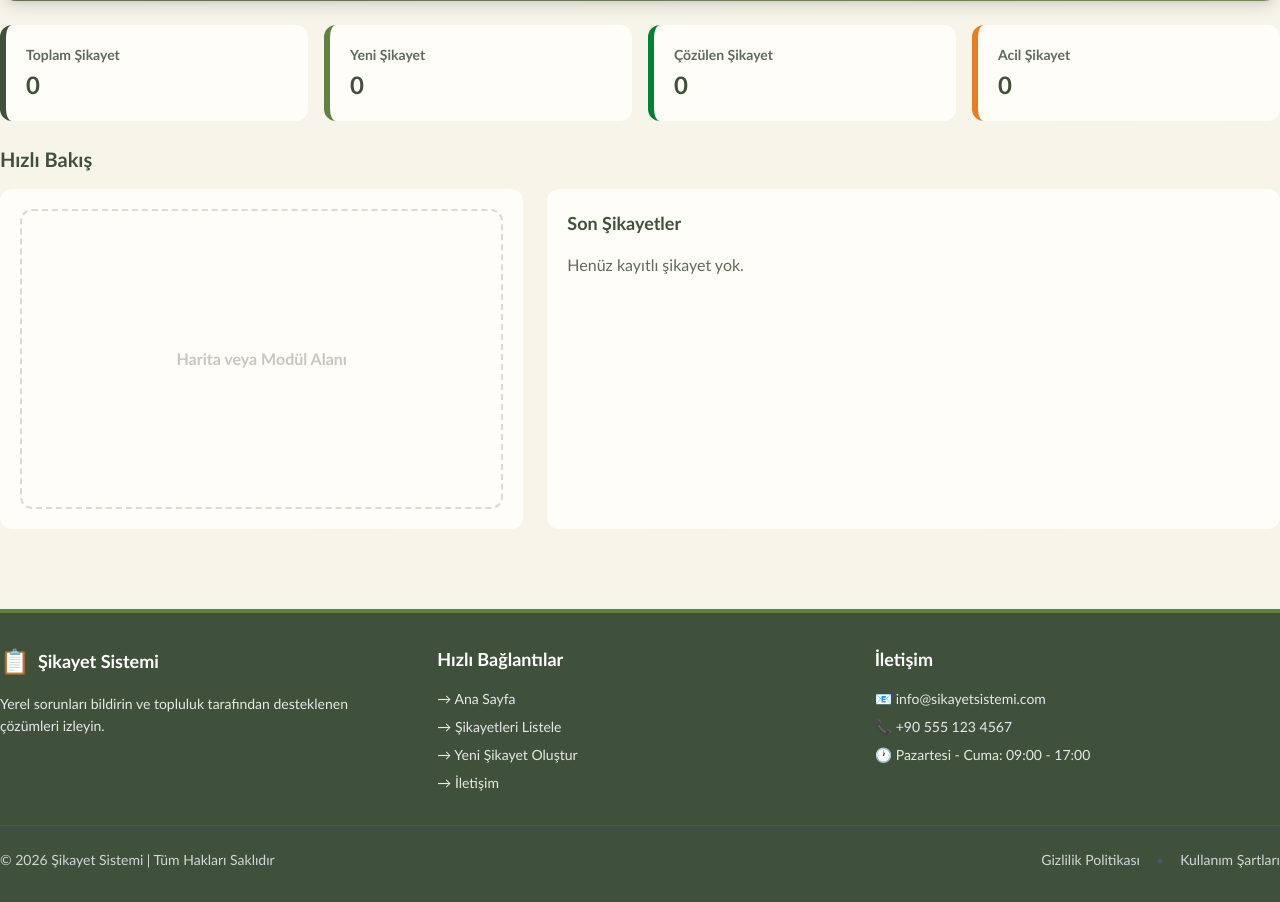
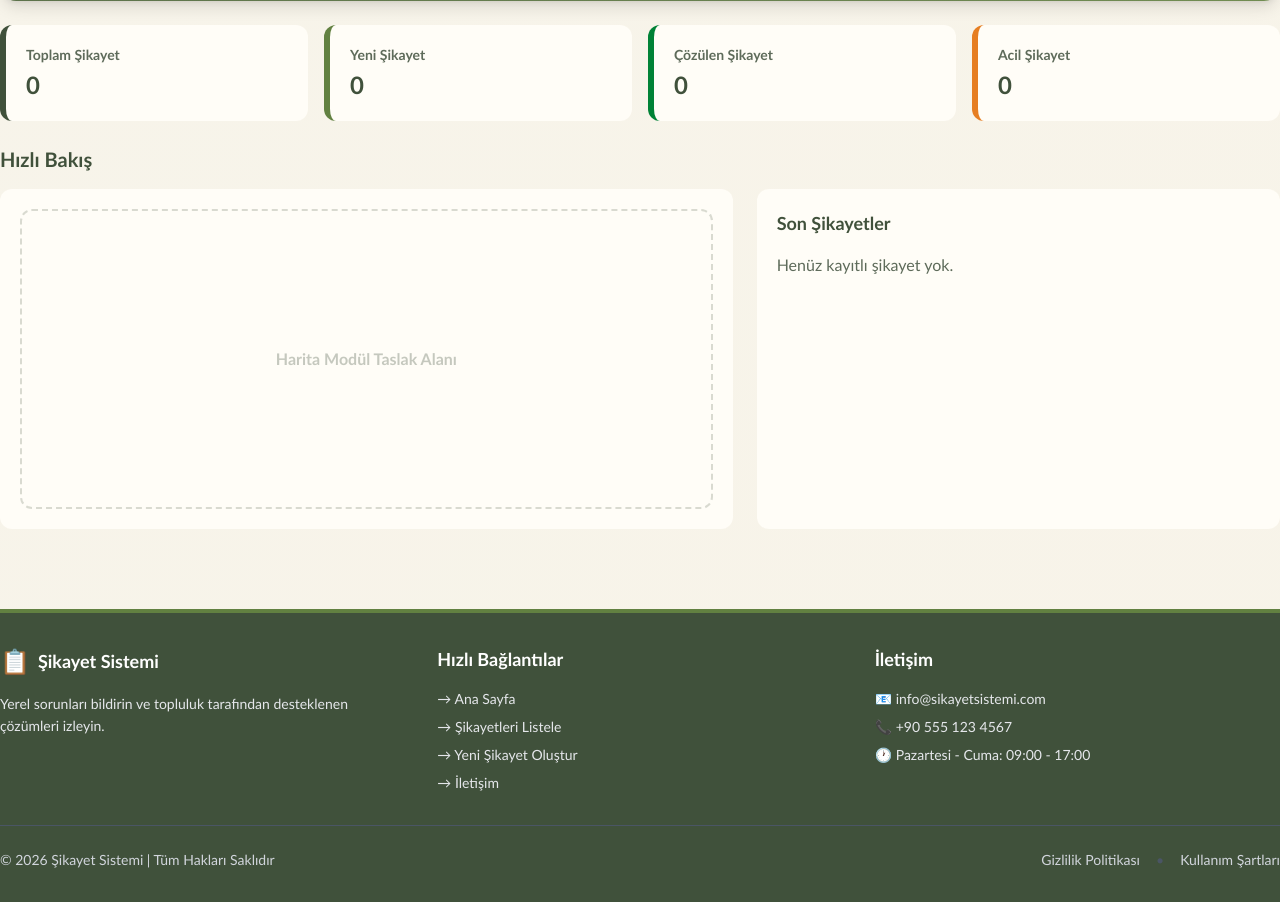
Before and after one commit to emre-geris/Belediye_Sikayet_Sistemi, a Django app: page / in a window 1280 px wide. Shown: the part 388-1290 px from the top of the page. Run offline with Django 5.2, Linux system fonts and the light colour scheme; data that the repository does not hold is empty; style sheets or scripts are compiled from the project's sources.

Commit message:
web sayfadaki sikayet kisiminin boyutlarini degistirdim

```diff
--- a/sikayet_sistemi/templates/complaints/home.html
+++ b/sikayet_sistemi/templates/complaints/home.html
@@ -35,9 +35,11 @@
 </section>
 
 <h2 class="text-xl font-bold text-primary mb-4">Hızlı Bakış</h2>
-<section class="grid grid-cols-1 lg:grid-cols-[1fr_1.4fr] gap-6"> <aside class="card p-5 space-y-4 bg-card rounded-xl flex flex-col justify-center">
+<section class="grid grid-cols-1 lg:grid-cols-[1.4fr_1fr] gap-6">
+
+   <aside class="card p-5 space-y-4 bg-card rounded-xl flex flex-col justify-center">
       <div class="h-full min-h-[300px] rounded-xl border-2 border-dashed border-primary/20 grid place-items-center text-primary/30 font-bold">
-          Harita veya Modül Alanı
+          Harita Modül Taslak Alanı
       </div>
    </aside>
 
```
